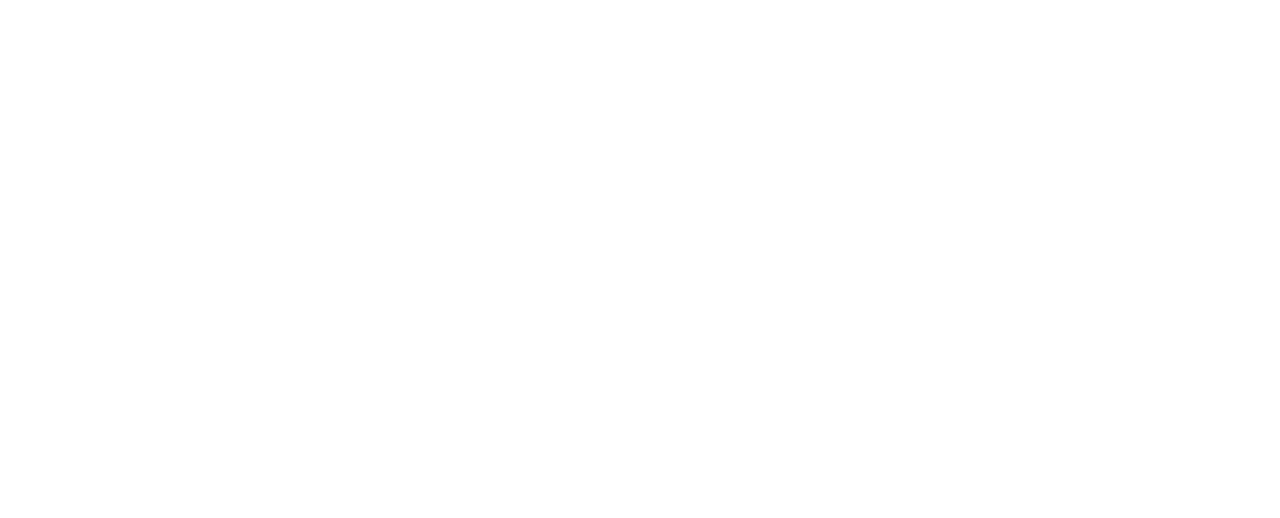
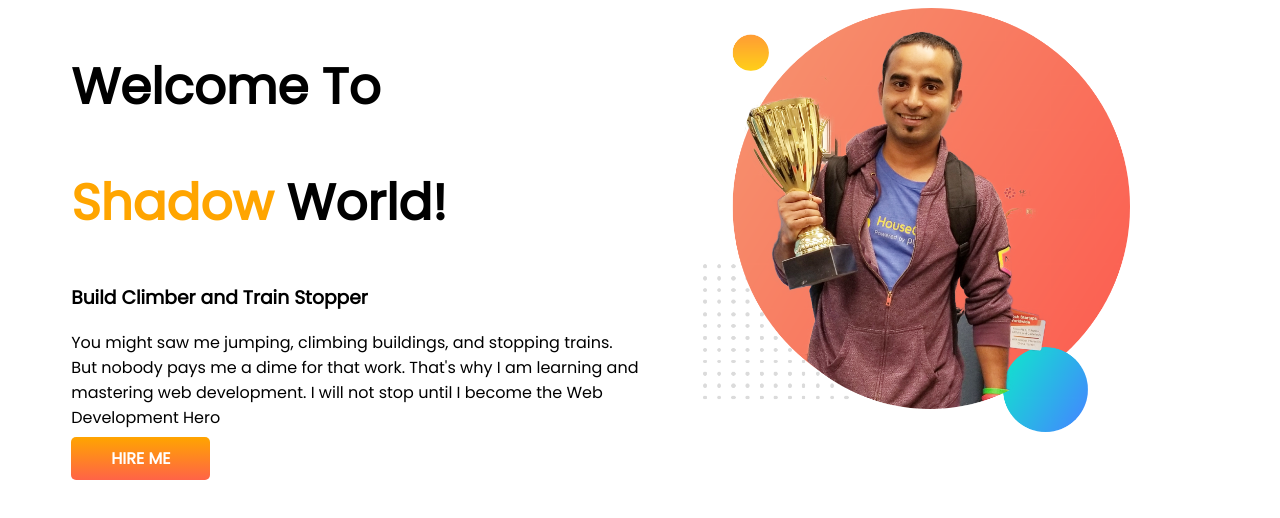
Before and after one commit to ShadowSakib/developer-portfolio, a plain HTML site: page index.html in a window 1280 px wide. Drawn offline with Linux system fonts and the light colour scheme.

Commit message:
First Page

```diff
--- a/index.html
+++ b/index.html
@@ -5,9 +5,23 @@
     <meta http-equiv="X-UA-Compatible" content="IE=edge">
     <meta name="viewport" content="width=device-width, initial-scale=1.0">
     <title>Sakib's Portfolio</title>
+    <link rel="preconnect" href="https://fonts.googleapis.com">
+    <link rel="preconnect" href="https://fonts.gstatic.com" crossorigin>
+    <link href="https://fonts.googleapis.com/css2?family=Poppins&display=swap" rel="stylesheet">
     <link rel="stylesheet" href="style.css">
 </head>
 <body>
-
+    <section>
+        <div class="half-width">
+            <h1>Welcome To</h1>
+            <h1><span class="orange-color">Shadow</span> World!</h1>
+            <h3>Build Climber and Train Stopper</h3>
+            <p>You might saw me jumping, climbing buildings, and stopping trains. But nobody pays me a dime for that work. That's why I am learning and mastering web development. I will not stop until I become the Web Development Hero</p>
+            <a class="link-button" target="_blank" href="https://github.com/">HIRE ME</a>
+        </div>
+        <div class="half-width">
+            <img src="images/jhankar.png" alt="">
+        </div>
+    </section>
 </body>
 </html>
--- a/style.css
+++ b/style.css
@@ -0,0 +1,27 @@
+body {
+  font-family: "Poppins", sans-serif;
+}
+h1 {
+  font-size: 50px;
+}
+.orange-color {
+  color: orange;
+}
+section {
+  display: flex;
+}
+.half-width {
+  width: 50%;
+  padding-left: 5%;
+}
+.half-width img {
+  width: 75%;
+}
+.link-button {
+  text-decoration: none;
+  background-image: linear-gradient(orange, tomato);
+  color: white;
+  font-weight: 700;
+  padding: 10px 40px;
+  border-radius: 5px;
+}
```
Also changed, not shown: images/dream-bg.png (added), images/exp-bg.png (added), images/jhankar.png (added), images/jhankar2.png (added), images/my-bg.png (added), images/my-bg2.png (added), images/top-banner.png (added).
